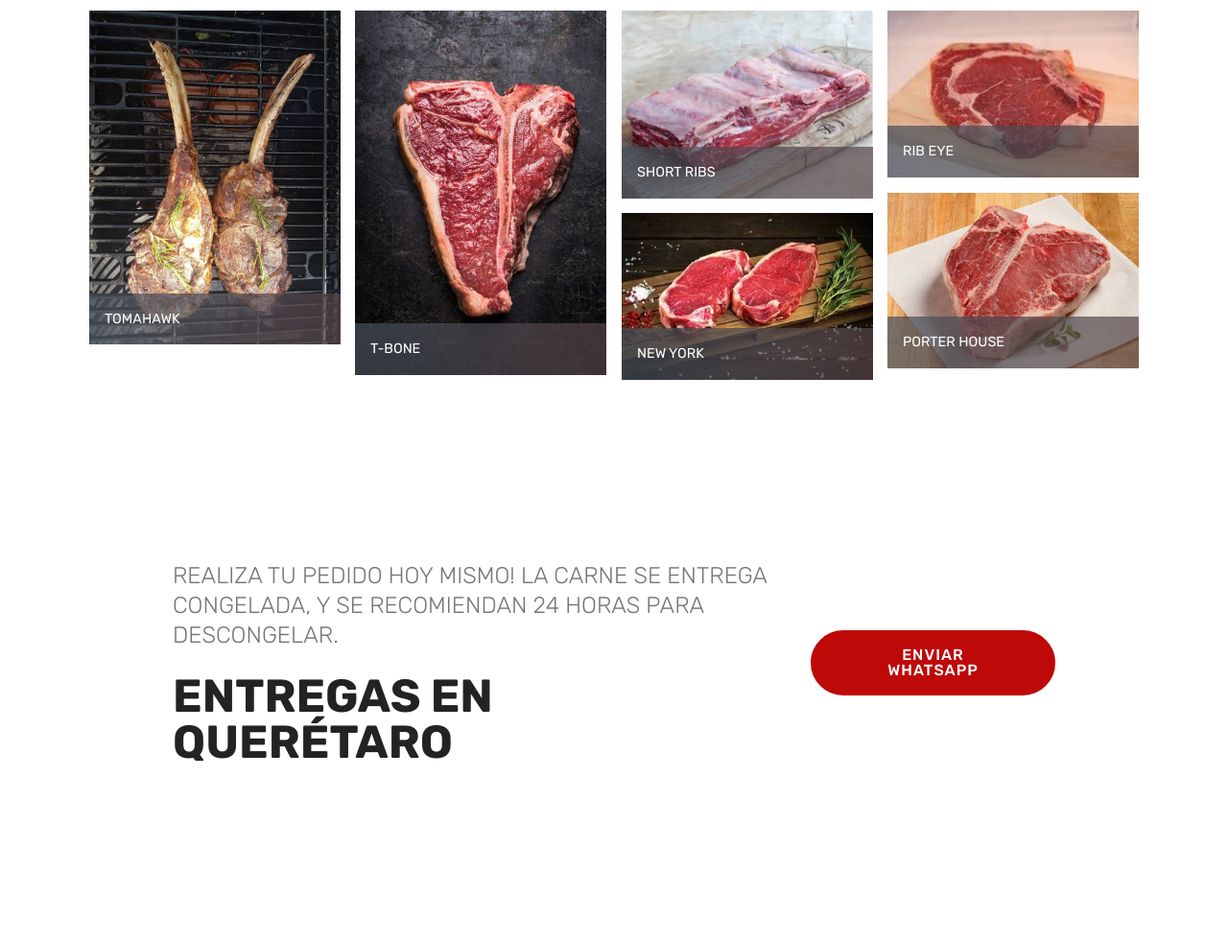
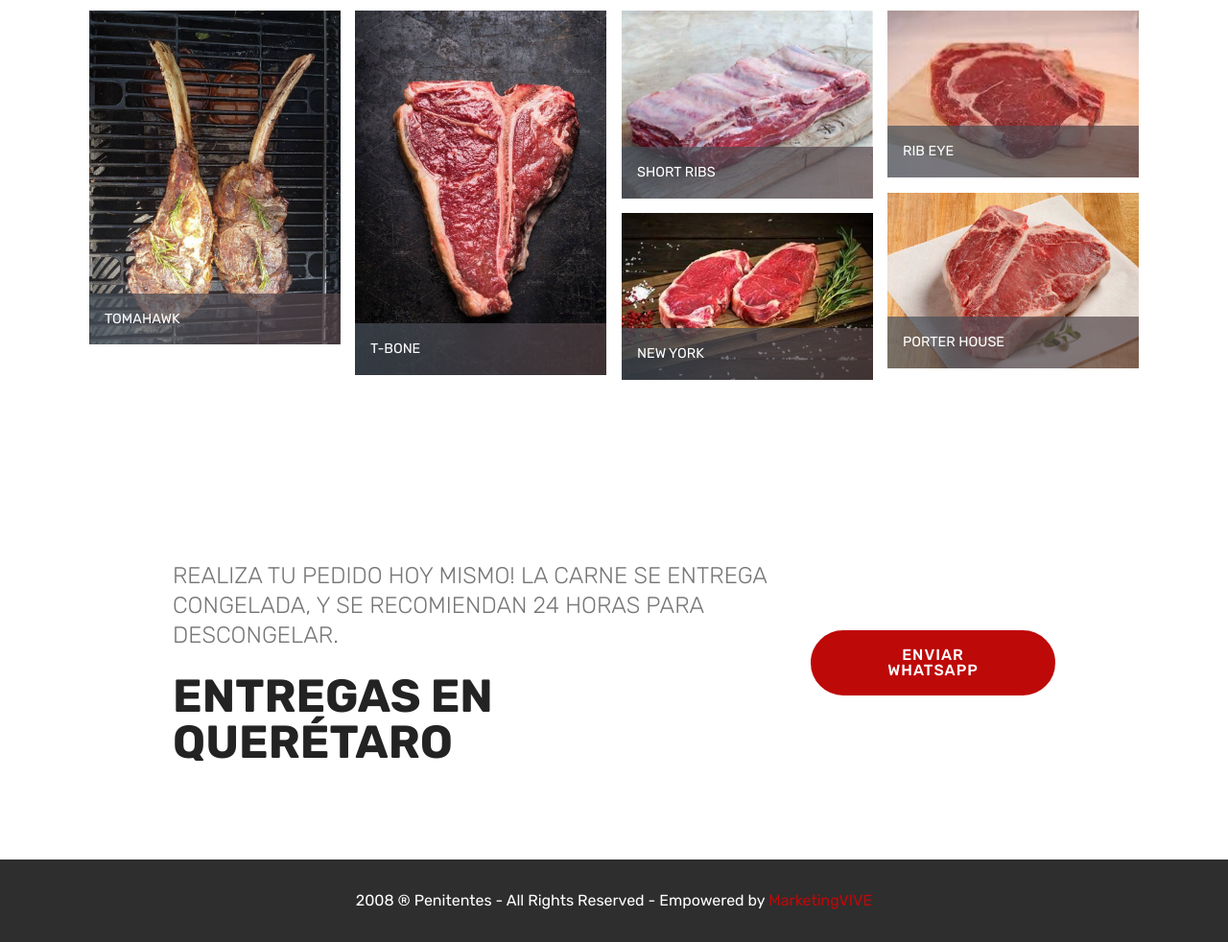
Before and after one commit to esthervillalobosvega/penitentes, a plain HTML site: page index.html in a window 1280 px wide. Shown: the part 1687-2669 px from the top of the page at 96% size. Before the commit the page ends 2583 px from the top, so only its background shows below. Drawn offline with Linux system fonts and the light colour scheme; files whose address does not match are found by name.

Commit message:
create github pages

```diff
--- a/assets/mobirise/css/mbr-additional.css
+++ b/assets/mobirise/css/mbr-additional.css
@@ -1840,3 +1840,8 @@ body {
 .cid-qMhV5lgoHt .btn {
   margin: 0 0 .5rem 0;
 }
+.cid-qN3fVBbXwl {
+  padding-top: 30px;
+  padding-bottom: 30px;
+  background-color: #2e2e2e;
+}
--- a/index.html
+++ b/index.html
@@ -58,7 +58,7 @@
     </nav>
 </section>
 
-<section class="engine"><a href="https://mobirise.ws/p">open source website builder</a></section><section class="cid-qMhTmzBdmr mbr-fullscreen" data-bg-video="https://www.youtube.com/watch?v=0w9BL6C1bR4" id="header2-1">
+<section class="engine"><a href="https://mobirise.ws/b">best free web site creator</a></section><section class="cid-qMhTmzBdmr mbr-fullscreen" data-bg-video="https://www.youtube.com/watch?v=0w9BL6C1bR4" id="header2-1">
 
 
 
@@ -70,7 +70,7 @@
                 <h1 class="mbr-section-title mbr-bold pb-3 mbr-fonts-style display-1">PENITENTES</h1>
 
                 <p class="mbr-text pb-3 mbr-fonts-style display-5">COW BOY, NEW YORK, TOMAKAWK, PORTER HOUSE, T-BONE, SHORT RIBS, RIB-EYE <br>CARNE MADURADA HASTA 28 DÍAS. <br>Calidad superior | Origen sonora <br>Color, Olor, Textura, Sabor.<br>PEDIDOS A DOMICILIO EN QUERÉTARO.<br>442 740 6038</p>
-                <div class="mbr-section-btn"><a class="btn btn-md btn-secondary display-4" href="https://api.whatsapp.com/send?phone=5214427406038">PEDIR POR WHATSAPP</a></div>
+                <div class="mbr-section-btn"><a class="btn btn-md btn-secondary display-4" href="https://api.whatsapp.com/send?phone=5214427406038" target="_blank">PEDIR POR WHATSAPP</a></div>
             </div>
         </div>
     </div>
@@ -129,7 +129,22 @@
                 <h2 class="align-left mbr-bold mbr-fonts-style display-2">ENTREGAS EN QUERÉTARO</h2>
             </div>
             <div class="media-container-column col-12 col-lg-3 col-md-4">
-                <div class="mbr-section-btn align-right py-4"><a class="btn btn-primary display-4" href="https://api.whatsapp.com/send?phone=5214427406038">ENVIAR WHATSAPP</a></div>
+                <div class="mbr-section-btn align-right py-4"><a class="btn btn-primary display-4" href="https://api.whatsapp.com/send?phone=5214427406038" target="_blank">ENVIAR WHATSAPP</a></div>
+            </div>
+        </div>
+    </div>
+</section>
+
+<section once="" class="cid-qN3fVBbXwl" id="footer6-5">
+
+
+
+
+
+    <div class="container">
+        <div class="media-container-row align-center mbr-white">
+            <div class="col-12">
+                <p class="mbr-text mb-0 mbr-fonts-style display-7">2008 ® Penitentes - All Rights Reserved - Empowered by <a href="http://marketingvive.com/" target="_blank">MarketingVIVE</a></p>
             </div>
         </div>
     </div>
```
Also changed, not shown: 1 other file.
